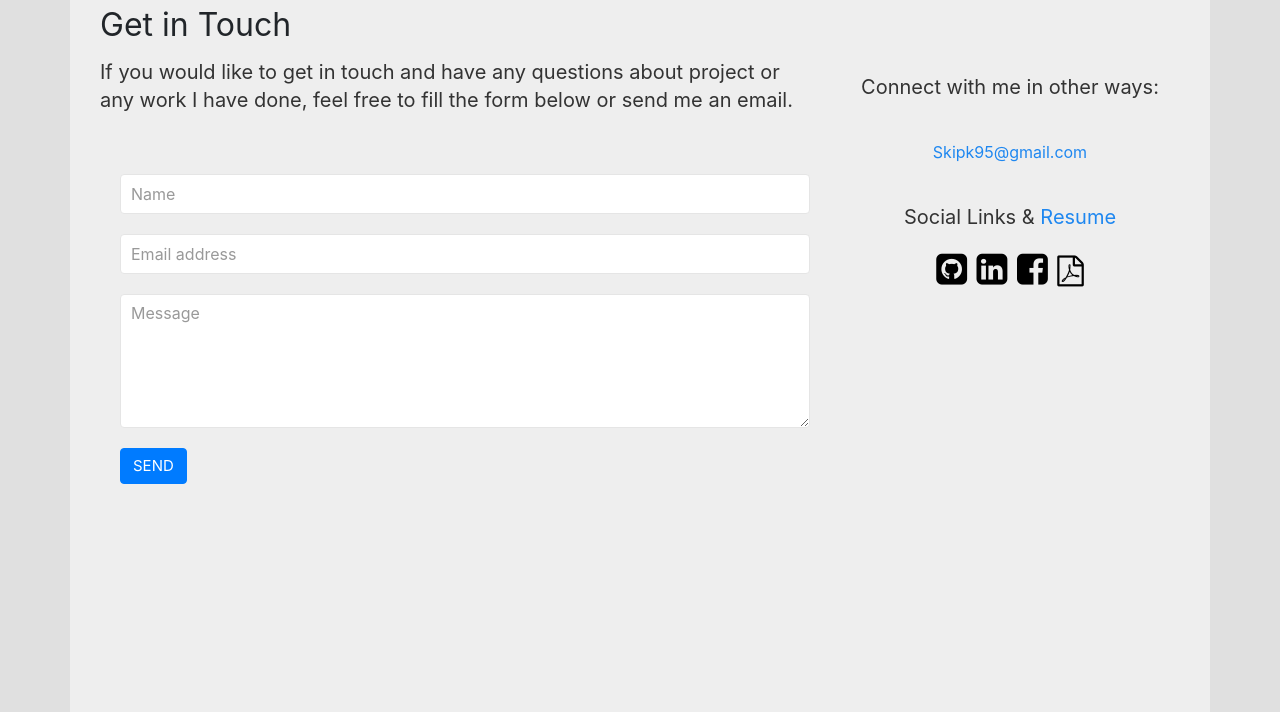
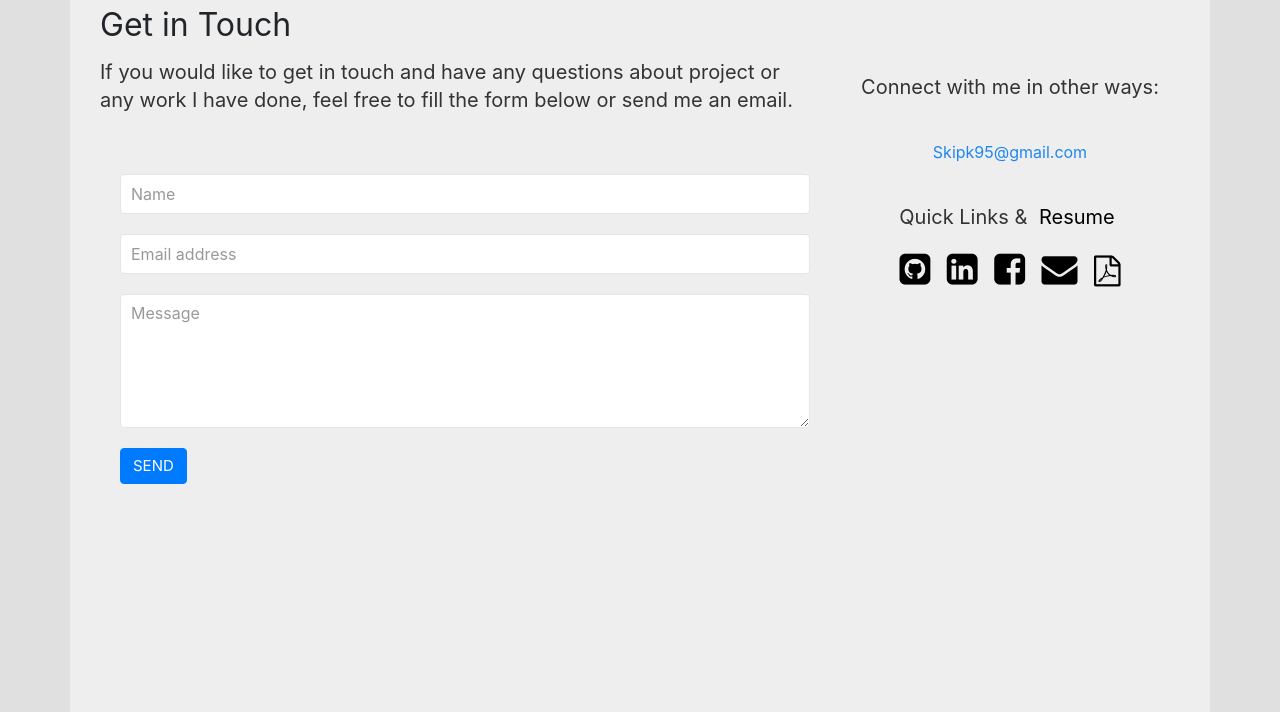
Before and after one commit to skip1113/Main-portfolio, a plain HTML site: page contact.html in a window 1280 px wide. Shown: the part 173-885 px from the top of the page. Drawn offline with nearby package versions, Linux system fonts and the light colour scheme; a web font is replaced by a local one.

Commit message:
Styled and added to contact page

```diff
--- a/assets/css/contact.css
+++ b/assets/css/contact.css
@@ -89,18 +89,30 @@ nav{
     /* padding-bottom: 10px; */
     margin-top: 10px;
 }
-#git-con{
-    padding-right: 5px;
-    color: black;
+#linkedin,
+#github-link,
+#email-link,
+#facebook,
+#resume {
+  transition-property: all;
+  transition: ease-in-out 300ms;
+  margin: 6px;
+  color: black;
 }
-#link-con{
-    padding-right: 5px;
-    color: black;
+#linkedin:hover {
+  color: #0077b5;
+  border-radius: 10%;
+  transform: rotateX(180deg);
 }
-#face-con{
-    padding-right: 5px;
-    color: black;
+#github-link:hover {
+  color: #6e5494;
 }
-#tweet-con{
-    color: black;
+#email-link:hover {
+  color:lightskyblue;
 }
+#facebook:hover {
+  color: #3b5998;
+}
+#resume:hover {
+  color: rgb(255, 66, 66);
+}
--- a/contact.html
+++ b/contact.html
@@ -82,17 +82,19 @@
 
           <h5><a href="#"> Skipk95@gmail.com</a></h5>
 
-          <h4>Social Links & <a
+          <h4>Quick Links & <a
               href="https://docs.google.com/document/d/1CfHprAQU457sMonjBTZl2bZsHv33O6Itgj-AeYNztfg/edit?usp=sharing"
-              target="_blank">Resume</a></h4>
-          <a href="https://github.com/skip1113" target="_blank"><i class="fa fa-github-square" style="font-size:36px"
-              id="git-con"></i></a>
-          <a href="https://www.linkedin.com/in/skip-khamvongsa/" target="_blank"><i class="fa fa-linkedin-square"
-              style="font-size:36px" id="link-con"></i></a>
-          <a href="https://www.facebook.com/skip.khamvongsa" target="_blank"><i class="fa fa-facebook-square"
-              style="font-size:36px" id="face-con"></i></a>
+              target="_blank" id="resume">Resume</a></h4>
+          <a href="https://github.com/skip1113" target="_blank" id="github-link"><i class="fa fa-github-square"
+              style="font-size:36px"></i></a>
+          <a href="https://www.linkedin.com/in/skip-khamvongsa/" target="_blank" id="linkedin"><i
+              class="fa fa-linkedin-square" style="font-size:36px"></i></a>
+          <a href="https://www.facebook.com/skip.khamvongsa" target="_blank" id="facebook"><i
+              class="fa fa-facebook-square" style="font-size:36px"></i></a>
+          <a href="mailto:skipk95@gmail.com" target="_blank" id="email-link"><i class="fa fa-envelope"
+              style="font-size:36px"></i></a>
           <a href="https://docs.google.com/document/d/1CfHprAQU457sMonjBTZl2bZsHv33O6Itgj-AeYNztfg/edit?usp=sharing"
-            target="_blank"><i class="fa fa-file-pdf-o" style="font-size:31px" id="tweet-con"></i></a>
+            target="_blank" id="resume"><i class="fa fa-file-pdf-o" style="font-size:31px" id="tweet-con"></i></a>
         </div>
       </div>
     </div>
```
Also changed, not shown: portfolio.html (+5 -5 lines).
